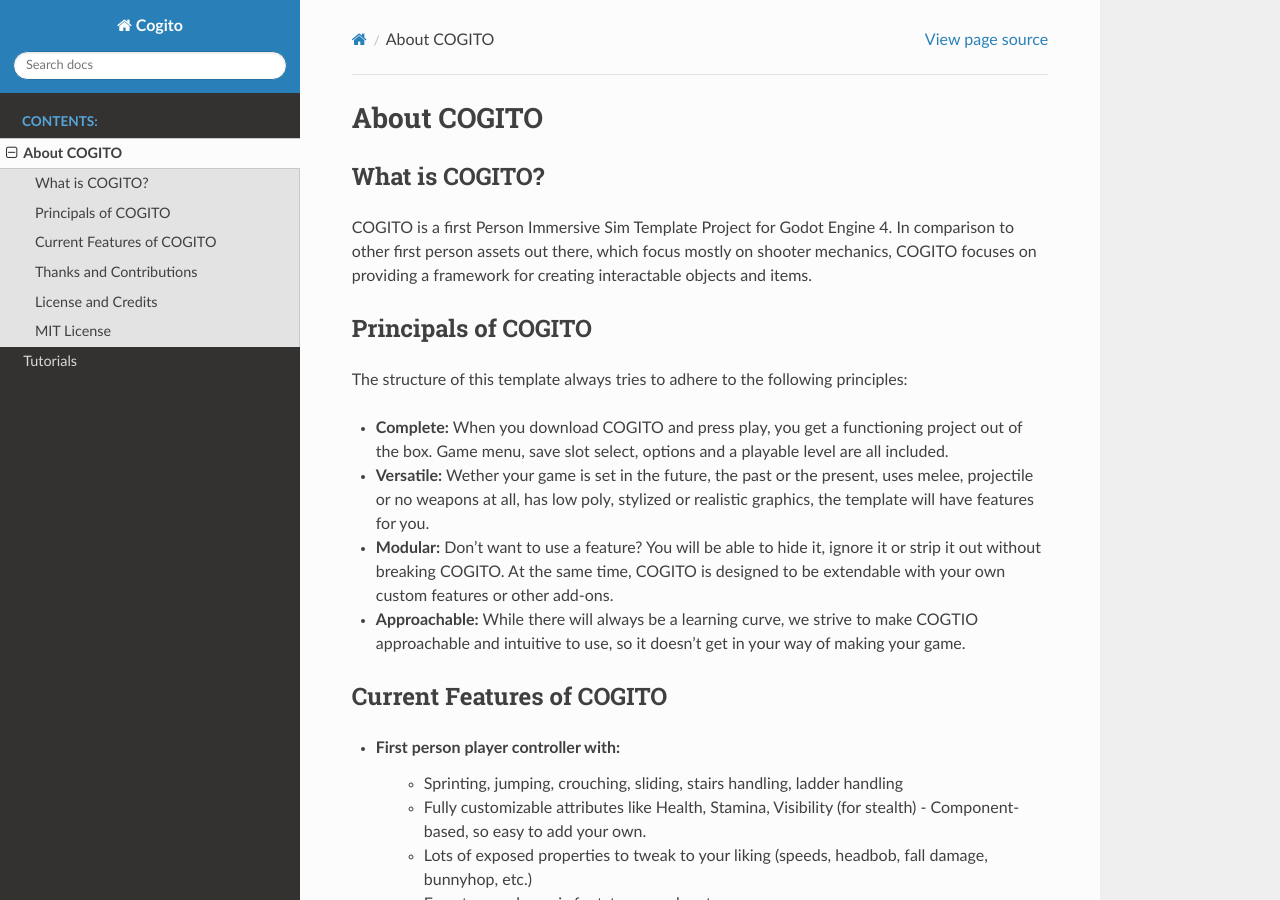
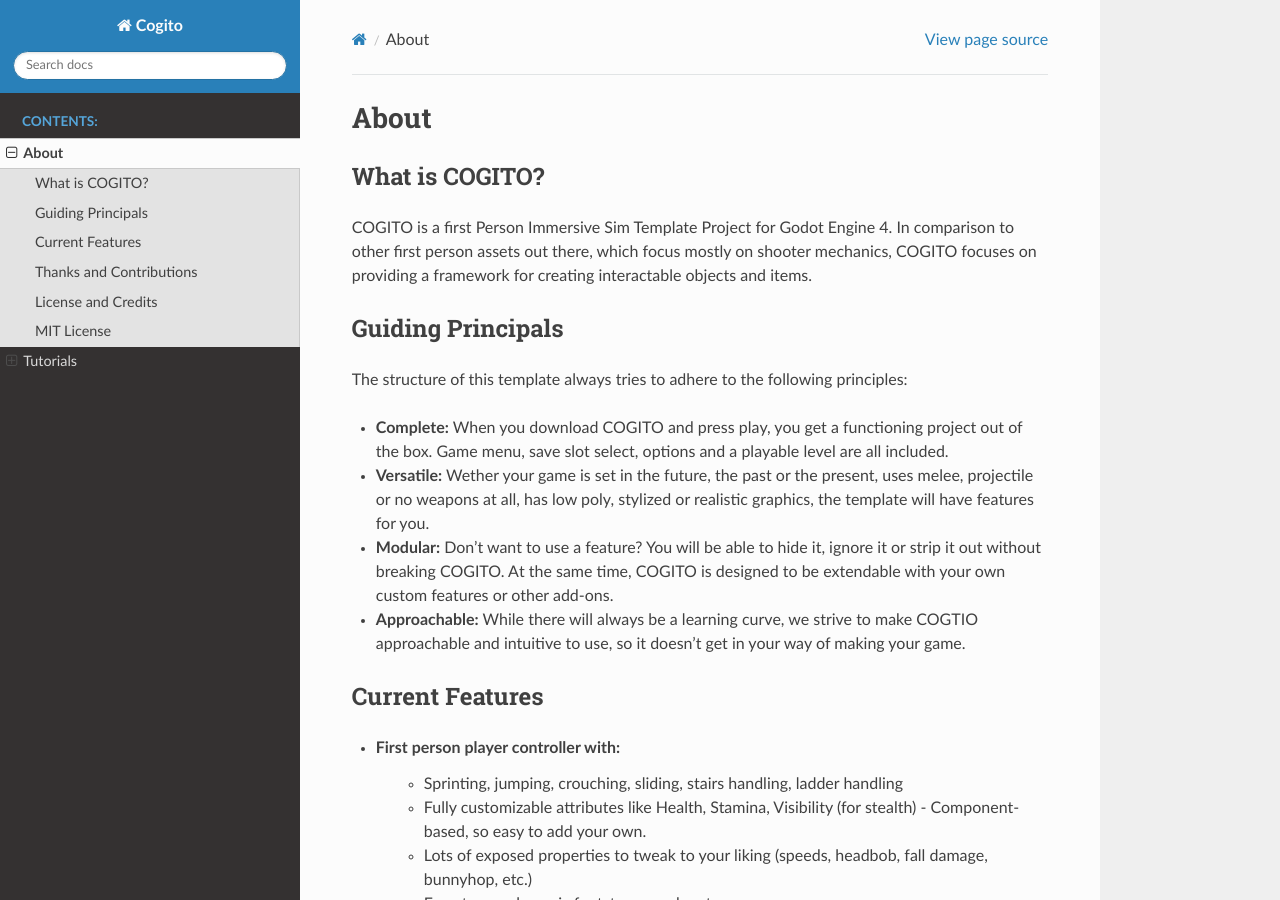
Before and after one commit to uxerror/Daedalion, a Sphinx documentation site: the page built from docs/about.rst, in a window 1280 px wide and 900 px high. Built offline with Sphinx 7.4.7 and the Read the Docs theme 2.0.0, drawn with Linux system fonts in a browser that asks for light colours.

Commit message:
Settings change to make the navigation collapsible
Settings change to make the navigation Minor wording changes.

```diff
--- a/docs/about.rst
+++ b/docs/about.rst
@@ -1,4 +1,4 @@
-About COGITO
+About
 ============
 
 What is COGITO?
@@ -6,8 +6,8 @@ What is COGITO?
 COGITO is a first Person Immersive Sim Template Project for Godot Engine 4.
 In comparison to other first person assets out there, which focus mostly on shooter mechanics, COGITO focuses on providing a framework for creating interactable objects and items.
 
-Principals of COGITO
---------------------
+Guiding Principals
+------------------
 The structure of this template always tries to adhere to the following principles:
 
 * **Complete:** When you download COGITO and press play, you get a functioning project out of the box. Game menu, save slot select, options and a playable level are all included.
@@ -15,8 +15,8 @@ The structure of this template always tries to adhere to the following principle
 * **Modular:** Don't want to use a feature? You will be able to hide it, ignore it or strip it out without breaking COGITO. At the same time, COGITO is designed to be extendable with your own custom features or other add-ons.
 * **Approachable:** While there will always be a learning curve, we strive to make COGTIO approachable and intuitive to use, so it doesn't get in your way of making your game.
 
-Current Features of COGITO
---------------------------
+Current Features
+----------------
 * First person player controller with:
    * Sprinting, jumping, crouching, sliding, stairs handling, ladder handling
    * Fully customizable attributes like Health, Stamina, Visibility (for stealth) - Component-based, so easy to add your own.
--- a/docs/conf.py
+++ b/docs/conf.py
@@ -26,6 +26,6 @@ exclude_patterns = ['_build', 'Thumbs.db', '.DS_Store']
 html_theme = 'sphinx_rtd_theme'
 html_static_path = ['_static']
 html_theme_options = {
-    'collapse_navigation': True,
+    'collapse_navigation': False,
     'navigation_depth': 4
 }
```
Also changed, not shown: 13 other files.
